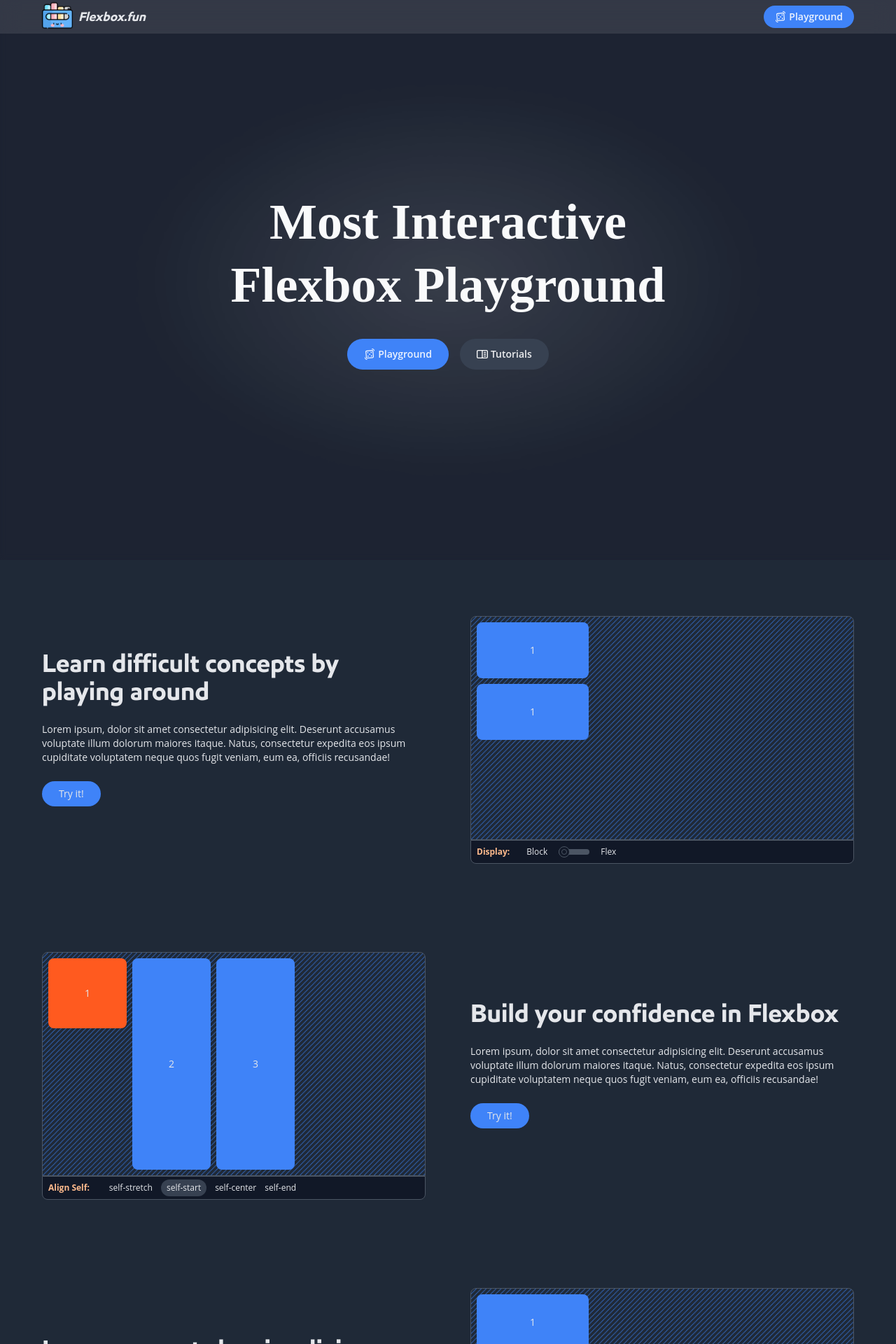
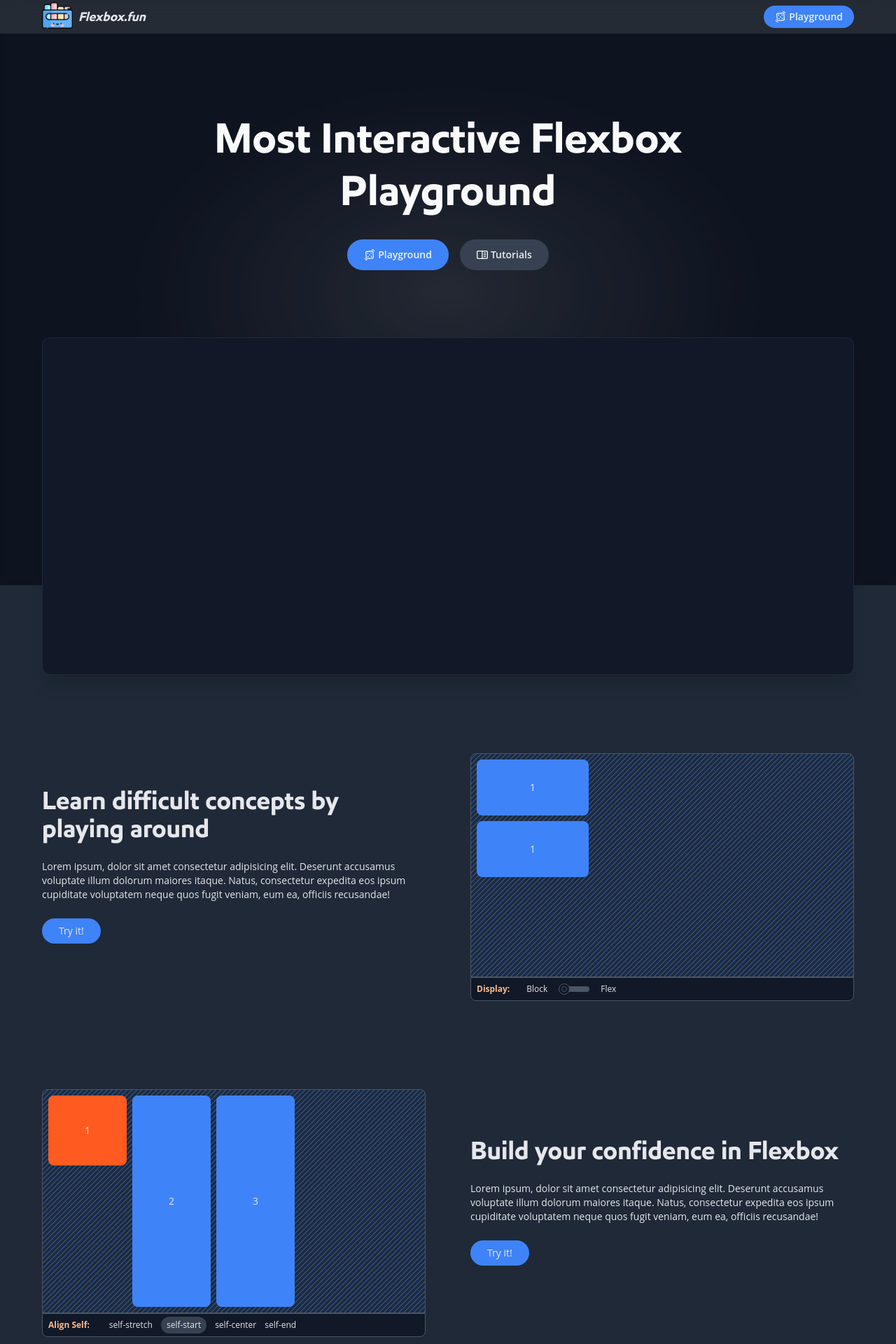
Before and after one commit to alsoamit/flexbox.fun, a Next.js app: page / in a window 1280 px wide. Shown: the top 1920 px of the page at 70% size. Built offline with nearby package versions, Linux system fonts and the light colour scheme; a web font is replaced by a local one.

Commit message:
feat: changes in hero section

```diff
--- a/src/home/Features.tsx
+++ b/src/home/Features.tsx
@@ -4,7 +4,7 @@ import { FlexBlockWidget, ItemSelfAlignWidget } from 'src/docs';
 export default function Features() {
   return (
     <div className="bg-gray-800">
-      <div className="c-container z-0 space-y-40 py-20">
+      <div className="c-container z-0 space-y-40 py-20 pt-60">
         <div className="z-0 flex gap-16">
           <div className="flex flex-1 flex-col justify-center space-y-6">
             <h3 className="c-heading-text text-4xl font-bold">
--- a/src/home/Hero.tsx
+++ b/src/home/Hero.tsx
@@ -1,12 +1,11 @@
 import Link from 'next/link';
 import React from 'react';
-import { ItemSelfAlignWidget } from 'src/docs';
 
 export default function Hero() {
   return (
     <div className="group/wrapper relative">
       <div className="absolute inset-0 flex items-center justify-center gap-20">
-        <div className="h-full w-full">
+        <div className="h-full w-full max-w-7xl">
           <img
             src="/images/bg-gradient.png"
             className="block h-full w-full"
@@ -14,9 +13,9 @@ export default function Hero() {
           />
         </div>
       </div>
-      <div className="inset-0 bg-white/5 backdrop-blur-sm">
-        <div className="c-container mx-auto flex min-h-screen flex-col items-center justify-center gap-y-8 py-20">
-          <h1 className="c-title c-heading-text mx-auto max-w-3xl text-center text-7xl !font-extrabold leading-tight">
+      <div className="inset-0 bg-black/20 backdrop-blur-sm">
+        <div className="c-container mx-auto flex flex-col items-center justify-center gap-y-8 pt-40">
+          <h1 className="c-title c-heading-text mx-auto max-w-3xl text-center text-6xl !font-bold leading-tight">
             Most Interactive Flexbox Playground
           </h1>
           <div className="flex justify-center gap-4">
@@ -44,7 +43,7 @@ export default function Hero() {
               </span>
             </Link>
             <Link
-              href="/docs"
+              href="/tutorials"
               className="group flex items-center gap-1 rounded-full bg-gray-700 p-3 px-6 font-bold text-white"
             >
               <svg
@@ -81,6 +80,9 @@ export default function Hero() {
               </span>
             </Link>
           </div>
+          <div id="hero_video" className="-mb-32 h-auto w-full pt-16">
+            <div className="w-full rounded-xl border bg-gray-900 py-60 shadow-xl dark:border-gray-700/40"></div>
+          </div>
         </div>
       </div>
     </div>
```
Also changed, not shown: pages/tutorials/index.tsx (renamed from pages/docs.tsx).
